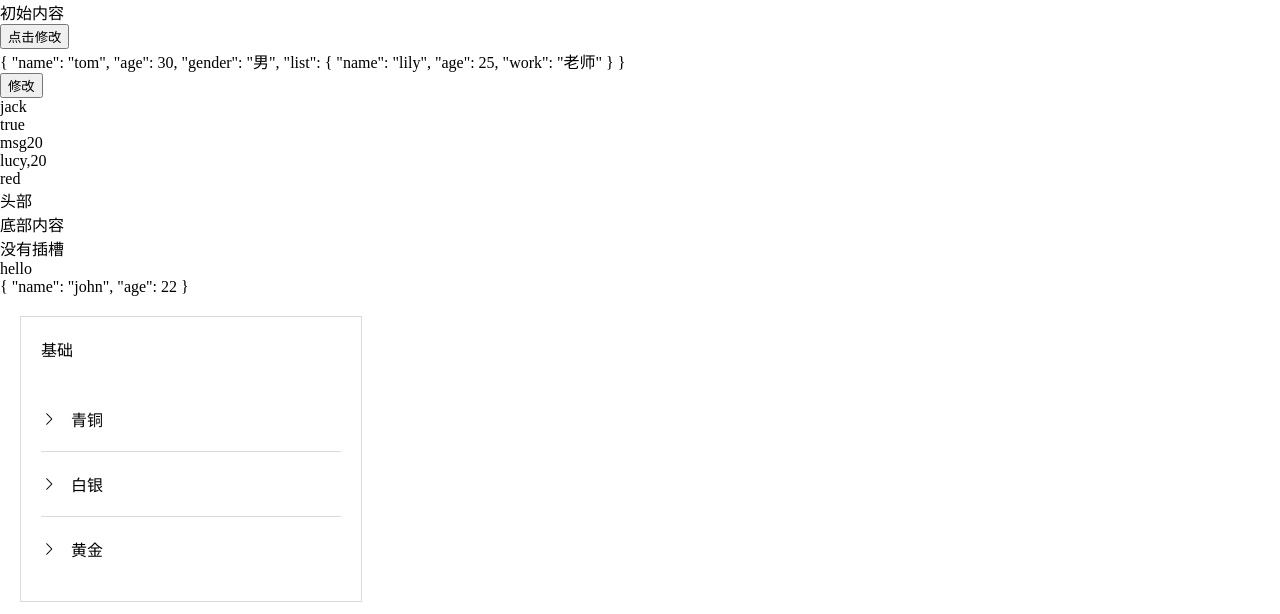
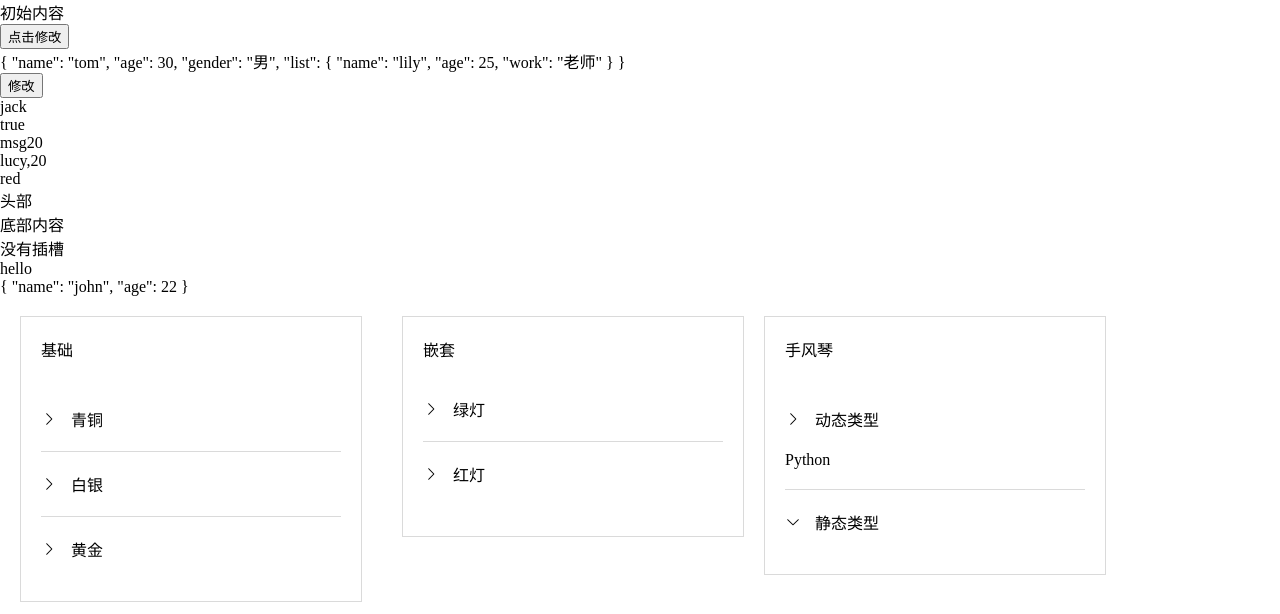
Before and after one commit to luoye10/vue, a Vue app: page / in a window 1280 px wide. Shown: the top 614 px of the page. Built offline with nearby package versions, Linux system fonts and the light colour scheme.

Commit message:
various collapse

```diff
--- a/src/App.vue
+++ b/src/App.vue
@@ -17,17 +17,23 @@
     <div>{{ text }}</div>
     <div>{{ item }}</div>
     <collapse-page></collapse-page>
+    <layer-page></layer-page>
+    <floor-page></floor-page>
   </div>
 </template>
 <script>
 import MainPage from './components/MainPage.vue';
 import HomePage from './components/HomePage.vue';
 import CollapsePage from './components/CollapsePage.vue';
+import LayerPage from './components/LayerPage.vue';
+import FloorPage from './components/FloorPage.vue';
 export default {
   components: {
     MainPage,
     HomePage,
     CollapsePage,
+    LayerPage,
+    FloorPage,
   },
   provide() {
     return {
--- a/src/components/CollapsePage.vue
+++ b/src/components/CollapsePage.vue
@@ -40,9 +40,7 @@ export default {
   },
   methods: {
     show(item) {
-      setTimeout(() => {
-        item.isShow = !item.isShow;
-      }, 100);
+      item.isShow = !item.isShow;
     },
   },
 };
@@ -55,6 +53,7 @@ export default {
   padding: 20px;
   display: flex;
   flex-direction: column;
+  float: left;
   .title {
     height: 50px;
   }
--- /dev/null
+++ b/src/components/FloorPage.vue
@@ -0,0 +1,90 @@
+<template>
+  <div class="box">
+    <div class="title">手风琴</div>
+    <div class="content">
+      <ul class="itemList">
+        <li class="item" v-for="item in items" :key="item.massage">
+          <div class="main" @click="show(item)">
+            <i class="el-icon-arrow-right" v-if="item.isShow"></i>
+            <i class="el-icon-arrow-down" v-else></i>
+            <div class="text">{{ item.title }}</div>
+          </div>
+          <div class="type" v-show="item.isShow">{{ item.type }}</div>
+        </li>
+      </ul>
+    </div>
+  </div>
+</template>
+<script>
+export default {
+  data() {
+    return {
+      items: [
+        {
+          title: '动态类型',
+          type: 'Python',
+          isShow: true,
+        },
+        {
+          title: '静态类型',
+          type: 'Java',
+          isShow: false,
+        },
+      ],
+    };
+  },
+  methods: {
+    show(item) {
+      this.items.forEach((list) => {
+        if (item === list) {
+          item.isShow = !item.isShow;
+        } else {
+          list.isShow = false;
+        }
+      });
+    },
+  },
+};
+</script>
+<style lang="less" scoped>
+.box {
+  width: 300px;
+  margin: 20px;
+  padding: 20px;
+  border: 1px solid #dadada;
+  display: flex;
+  flex-direction: column;
+  .title {
+    height: 50px;
+  }
+  .content {
+    flex: 1;
+    .itemList {
+      display: flex;
+      flex-direction: column;
+    }
+    .item {
+      flex: 1;
+      padding: 20px 0;
+    }
+    .main {
+      display: flex;
+      align-items: center;
+      cursor: pointer;
+      .el-icon-arrow-right,
+      .el-icon-arrow-down {
+        width: 30px;
+      }
+      .text {
+        flex: 1;
+      }
+    }
+    .type {
+      padding-top: 20px;
+    }
+    .item:nth-child(1) {
+      border-bottom: 1px solid #dadada;
+    }
+  }
+}
+</style>
--- /dev/null
+++ b/src/components/LayerPage.vue
@@ -0,0 +1,131 @@
+<template>
+  <div class="box">
+    <div class="head">嵌套</div>
+    <div class="content">
+      <ul class="itemList">
+        <li class="item" v-for="item in items" :key="item.massage">
+          <div>
+            <div class="main" @click="show(item)">
+              <i class="el-icon-arrow-right" v-if="!item.isShow"></i>
+              <i class="el-icon-arrow-down" v-else></i>
+              <div class="title">{{ item.title }}</div>
+            </div>
+            <ul class="listItem" v-show="item.isShow">
+              <li class="item" v-for="list in item.states" :key="list.massage">
+                <div class="main" @click="open(list)">
+                  <i class="el-icon-arrow-right" v-if="!list.isShow"></i>
+                  <i class="el-icon-arrow-down" v-else></i>
+                  <div class="satte">{{ list.state }}</div>
+                </div>
+                <div class="pointer" v-show="list.isShow">
+                  {{ list.pointer }}
+                </div>
+              </li>
+            </ul>
+          </div>
+        </li>
+      </ul>
+    </div>
+  </div>
+</template>
+<script>
+export default {
+  data() {
+    return {
+      items: [
+        {
+          title: '绿灯',
+          states: [
+            {
+              state: '常亮',
+              pointer: '通过',
+              isShow: false,
+            },
+            {
+              state: '闪烁',
+              pointer: '快速通过',
+              isShow: false,
+            },
+          ],
+          isShow: false,
+        },
+        {
+          title: '红灯',
+          states: [
+            {
+              state: '常亮',
+              pointer: '停',
+              isShow: false,
+            },
+            {
+              state: '闪烁',
+              pointer: '注意',
+              isShow: false,
+            },
+          ],
+          isShow: false,
+        },
+      ],
+    };
+  },
+  methods: {
+    show(item) {
+      item.isShow = !item.isShow;
+    },
+    open(list) {
+      list.isShow = !list.isShow;
+    },
+  },
+};
+</script>
+<style lang="less" scoped>
+.box {
+  width: 300px;
+  border: 1px solid #dadada;
+  margin: 20px;
+  padding: 20px;
+  float: left;
+  display: flex;
+  flex-direction: column;
+  .head {
+    height: 50px;
+  }
+  .content {
+    flex: 1;
+    .itemList {
+      display: flex;
+      flex-direction: column;
+    }
+    .item {
+      flex: 1;
+      margin: 10px 0;
+    }
+    .item:nth-child(1) {
+      border-bottom: 1px solid #dadada;
+    }
+    .main {
+      display: flex;
+      align-items: center;
+      padding-bottom: 20px;
+      cursor: pointer;
+      .title,
+      .state {
+        flex: 1;
+      }
+    }
+    .el-icon-arrow-right,
+    .el-icon-arrow-down {
+      width: 30px;
+    }
+  }
+  .listItem {
+    margin-left: 30px;
+    padding: 10px 0;
+    display: flex;
+    flex-direction: column;
+  }
+  .pointer {
+    margin-bottom: 20px;
+  }
+}
+</style>
```
